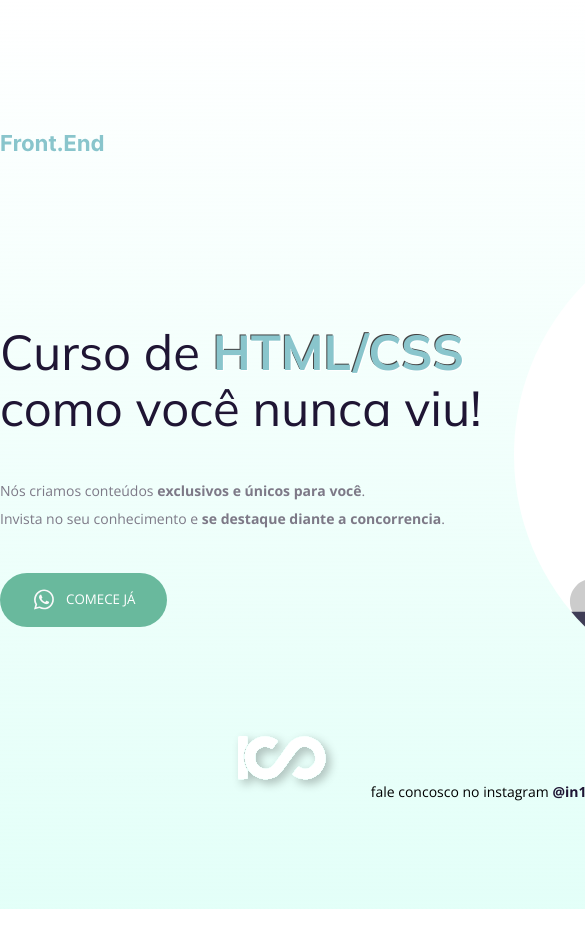
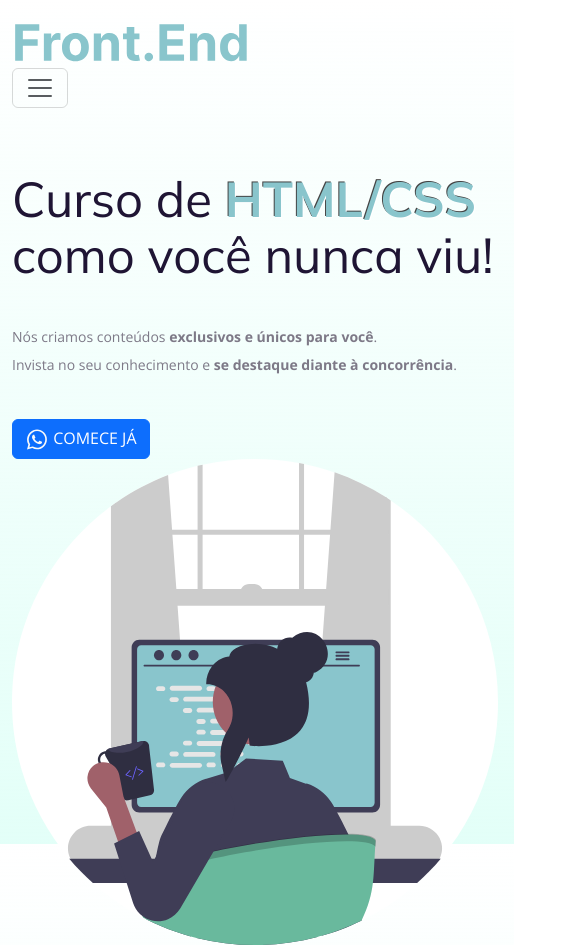
Before and after one commit to cleyton13fs/projeto02, a plain HTML site: page index.html in a window 390 px wide. Shown: the top 945 px of the page, 585 px wide, since content can reach past the window. Before the commit the page ends 909 px from the top, so only its background shows below. Drawn offline with nearby package versions, Linux system fonts and the light colour scheme.

Commit message:
projeto02-responsividade

```diff
--- a/index.html
+++ b/index.html
@@ -1,71 +1,51 @@
 <!DOCTYPE html>
 <html lang="pt-br">
 <head>
+    <meta charset="UTF-8">
+    <meta name="viewport" content="width=device-width, initial-scale=1.0">
     <link rel="preconnect" href="https://fonts.googleapis.com">
     <link rel="preconnect" href="https://fonts.gstatic.com" crossorigin>
-
-    <meta charset="UTF-8" />
-    <meta name="viewport" content="width=device-width, initial-scale=1.0" />
-
-
-    <title>Document</title>
-
+    <link href="https://cdn.jsdelivr.net/npm/bootstrap@5.3.3/dist/css/bootstrap.min.css" rel="stylesheet">
     <link href="https://fonts.googleapis.com/css2?family=Mulish:ital,wght@0,200..1000;1,200..1000&family=Open+Sans:ital,wght@0,300..800;1,300..800&display=swap" rel="stylesheet">
-
-    <link rel="stylesheet" href="./style.css" />
-
+    <link rel="stylesheet" href="./style.css">
+    <title>Curso de HTML/CSS como você nunca viu!</title>
 </head>
 <body>
-    <div class="page">
-
-
-
-      <nav>
-        <a id="logo" href="#">
-          <img src="./arquivos/Logo-top.svg" alt="front.end" />
+    <div id="page">
+        <header class="container">
+            <nav class="navbar navbar-expand-lg navbar-light">
+                <a id="logo" class="navbar-brand" href="#">
+                    <img src="./arquivos/Logo-top.svg" alt="front.end" style="height: 50px;">
                 </a>
-          <ul>
-            <li> <a href="#">Home</a> </li>
-            <li> <a href="#">Grade</a> </li>
-            <li> <a href="#">Matricula</a> </li>
+                <button class="navbar-toggler" type="button" data-bs-toggle="collapse" data-bs-target="#navbarNav" aria-controls="navbarNav" aria-expanded="false" aria-label="Toggle navigation">
+                    <span class="navbar-toggler-icon"></span>
+                </button>
+                <div class="collapse navbar-collapse" id="navbarNav">
+                    <ul class="navbar-nav">
+                        <li class="nav-item"><a href="#" class="nav-link">Home</a></li>
+                        <li class="nav-item"><a href="#" class="nav-link">Grade</a></li>
+                        <li class="nav-item"><a href="#" class="nav-link">Matrícula</a></li>
                     </ul>
+                </div>
             </nav>
-
-
-      <main>
-        <section class="text">
+        </header>
+        <main class="container">
+            <div class="row">
+                <section class="col-12 col-md-6">
                     <h1>Curso de <span>HTML/CSS</span> como você nunca viu!</h1>
-
-          <p>
-            Nós criamos conteúdos
-            <strong>exclusivos e únicos para você</strong>.
-            <br />
-            Invista no seu conhecimento e
-            <strong>se destaque diante a concorrencia</strong>.
-          </p>
-
-          <button>
-            <img src="./arquivos/whats.svg" alt="icone do whatsapp" />
+                    <p>Nós criamos conteúdos <strong>exclusivos e únicos para você</strong>.<br>
+                    Invista no seu conhecimento e <strong>se destaque diante à concorrência</strong>.</p>
+                    <button class="btn btn-primary">
+                        <img src="./arquivos/whats.svg" alt="icone do whatsapp">
                         Comece já
                     </button>
                 </section>
-
-        <img
-          src="./arquivos/illustration.svg"
-          alt="ilustração de programador"
-        />
+                <div class="col-12 col-md-6">
+                    <img src="./arquivos/illustration.svg" alt="Ilustração" class="img-fluid">
+                </div>
+            </div>
         </main>
-
-      <footer>
-        fale concosco no instagram
-        <a href="https://www.instagram.com/in100tiva/" target="_blank"
-          >@in100tiva</a
-        >
-      </footer>
-
     </div>
-
-    <img id="logo-low" src="./arquivos/logo-low.svg" alt="Logo do projeto in100tiva" />
-
+    <script src="https://cdn.jsdelivr.net/npm/bootstrap@5.3.3/dist/js/bootstrap.bundle.min.js"></script>
 </body>
 </html>
```
Lines whose indentation alone changed are shown as unchanged.
